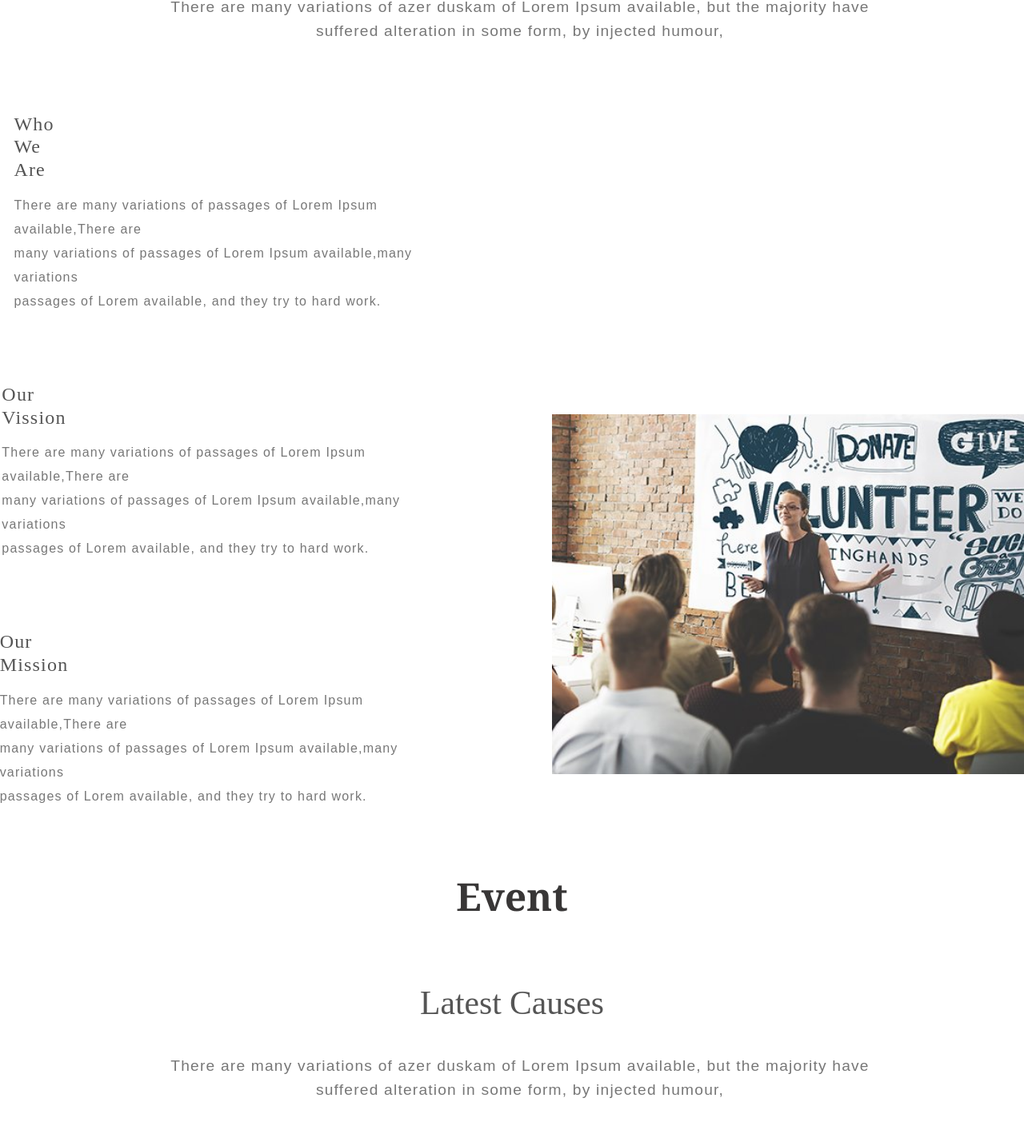
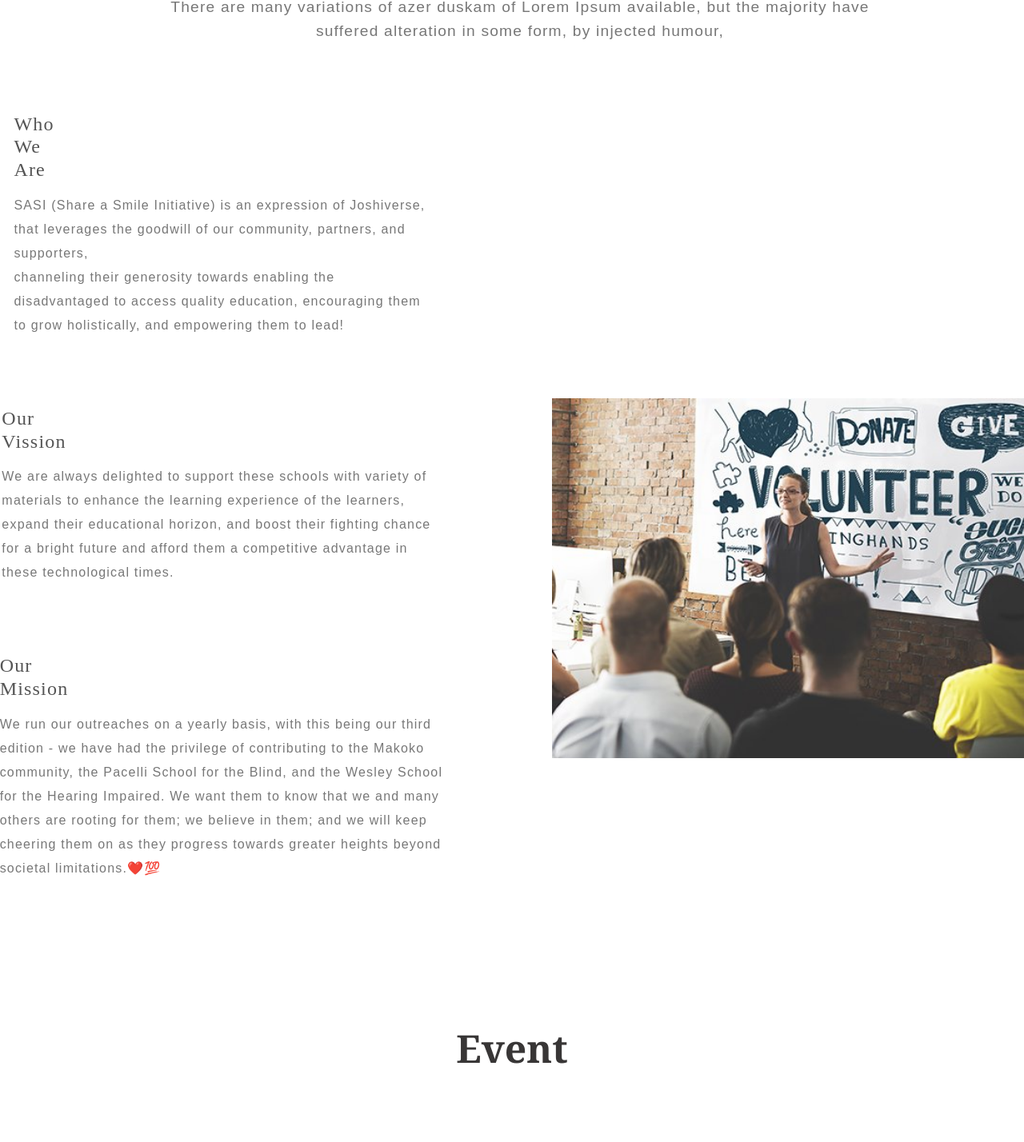
Before and after one commit to Coutinhodacruz/SASI, a React (Create React App) app: page /sasi in a window 1280 px wide. Shown: the part 1197-2625 px from the top of the page at 80% size. Built offline with nearby package versions, Linux system fonts and the light colour scheme.

Commit message:
Added the write up of sasi and joshiverse

```diff
--- a/src/styles/about/AboutStyle.css
+++ b/src/styles/about/AboutStyle.css
@@ -52,7 +52,7 @@ span{
     margin-top: 30px;
 }
 
-.btn-box.btns{
+.about-image{
     display: inline-block;
     width: 30rem;
     padding-left: 340px;
@@ -61,9 +61,10 @@ span{
 
 }
 
-.btn-box.btns img{
+.about-image img{
     width: 450%;
     height: 450px;
+    margin-top: -110px;
 }
 
 .about-p h1{
--- a/src/styles/contact/ContactStyle.css
+++ b/src/styles/contact/ContactStyle.css
@@ -101,7 +101,7 @@
 .btn-box.btns .btn{
     width: 170px;
     height: 60px;
-    margin-left: -170%;
+    margin-left: 5%;
     background: var(--main-color);
     font-size: 22px;
     border-radius: 50px;
@@ -133,4 +133,9 @@
     .contact form .btn-box.btns .btn {
         margin: 1rem 0;
     }
+
+    .btn-box.btns .btn{
+        width: 30%;
+
+    }
 }
--- a/src/styles/event/EventStyle.css
+++ b/src/styles/event/EventStyle.css
@@ -27,7 +27,7 @@
     font-family: Georgia, 'Times New Roman', Times, serif;
     font-weight: bold;
     text-transform: capitalize;
-    margin-top: 350px;
+    margin-top: 35rem;
 }
 
 .event-content{
--- a/src/styles/homepage/HomePage.css
+++ b/src/styles/homepage/HomePage.css
@@ -42,6 +42,7 @@
     transition: .3s;
     bottom: 40%;
     font-family: 'Segoe UI', Tahoma, Geneva, Verdana, sans-serif;
+
 }
 
 #navbar a:hover{
--- a/src/styles/landingpage/LandingPage.css
+++ b/src/styles/landingpage/LandingPage.css
@@ -45,6 +45,7 @@ main{
     text-decoration: none;
     font-size: 18px;
 }
+
 
 .nav-btn {
     display: none;
--- a/src/view/component/about/About.jsx
+++ b/src/view/component/about/About.jsx
@@ -21,31 +21,30 @@ const About = () => {
       <div className="about-p">
         <p>
           <h1>Who We Are</h1>
-          There are many variations of passages of Lorem Ipsum available,There
-          are <br /> many variations of passages of Lorem Ipsum available,many
-          variations <br /> passages of Lorem available, and they try to hard
-          work.
+          SASI (Share a Smile Initiative) is an expression of Joshiverse, that leverages the goodwill
+          of our community, partners, and supporters, <br />
+          channeling their generosity towards enabling the disadvantaged to access quality education,
+          encouraging them to grow holistically, and empowering them to lead!
+
         </p>
       </div>
       <div className="about-p2">
         <p>
           <h1>Our Vission</h1>
-          There are many variations of passages of Lorem Ipsum available,There
-          are <br /> many variations of passages of Lorem Ipsum available,many
-          variations <br /> passages of Lorem available, and they try to hard
-          work.
+          We are always delighted to support these schools with variety of materials to enhance the learning experience of the learners,<br />
+          expand their educational horizon, and boost their fighting chance for a bright future and afford them a competitive advantage in these
+          technological times.
+
         </p>
       </div>
       <div className="about-p3">
         <p>
           <h1>Our Mission</h1>
-          There are many variations of passages of Lorem Ipsum available,There
-          are <br /> many variations of passages of Lorem Ipsum available,many
-          variations <br /> passages of Lorem available, and they try to hard
-          work.
+          We run our outreaches on a yearly basis, with this being our third edition - we have had the privilege of contributing to the Makoko community, the Pacelli School for the Blind, and the Wesley School for the Hearing Impaired.
+          We want them to know that we and many others are rooting for them; we believe in them; and we will keep cheering them on as they progress towards greater heights beyond societal limitations.❤️💯
         </p>
       </div>
-      <div className="btn-box btns">
+      <div className="about-image">
         <img src={grow} alt="" />
       </div>
     </section>
--- a/src/view/component/landingpage/LandingPage.jsx
+++ b/src/view/component/landingpage/LandingPage.jsx
@@ -87,8 +87,10 @@ const LandingPage = () => {
       <div id='about'>
         <div id='about-heading'>
           <h2 className='headings'>About Joshiverse</h2>
-          <p>There are many variations of passages of Lorem Ipsum available,
-          but<br/> the majority have suffered alteration in some form</p>
+          <p>Joshiverse is both an advocacy for continuous learning and a community of people <br />
+           who are passionate about learning, growth and leadership.
+          We believe that everyone, <br /> irrespective of their socioeconomic status deserves
+          access to opportunities that enables these key areas.</p>
         </div>
         <div className='vision-mission'>
           <div>
```
